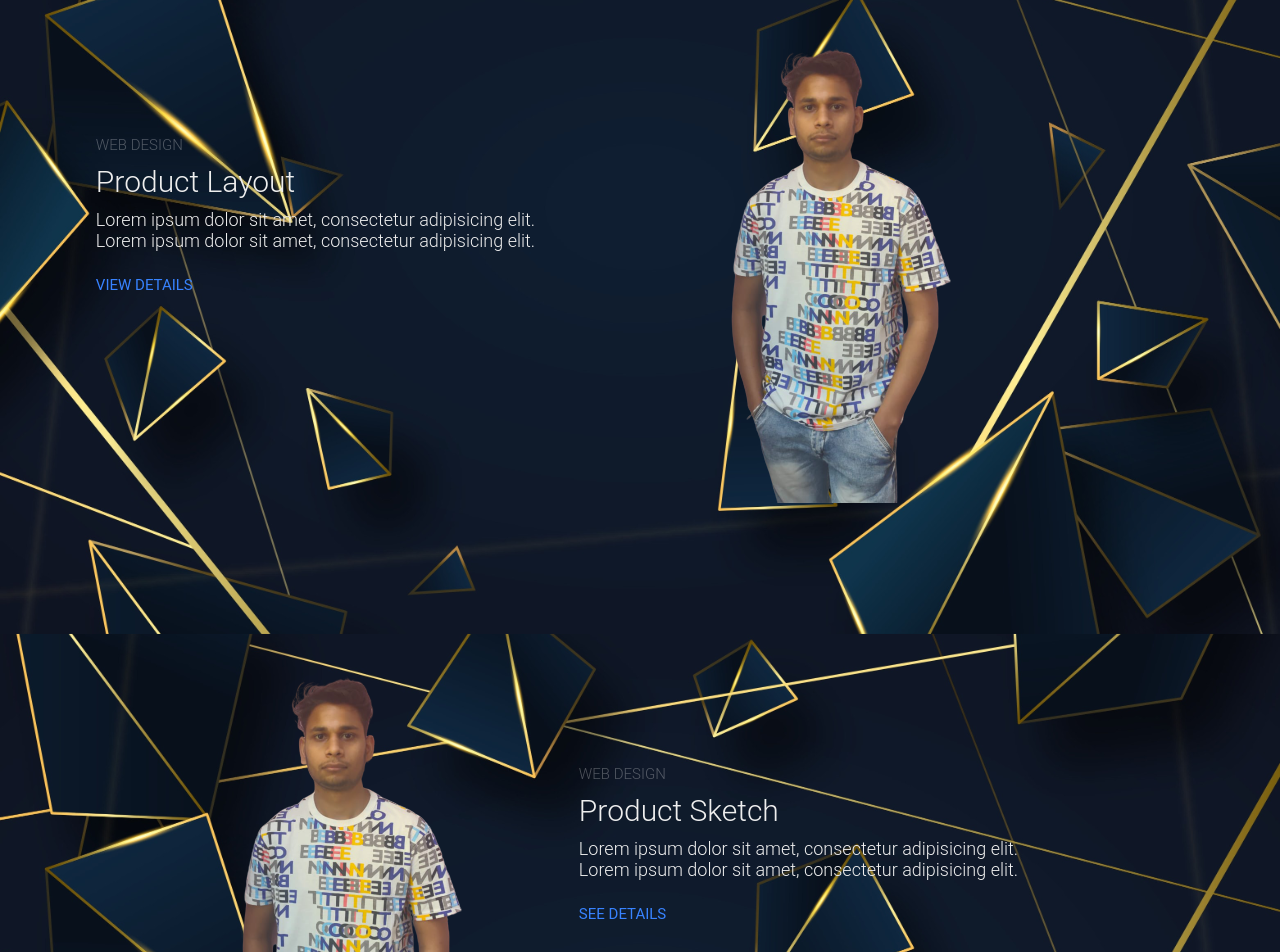
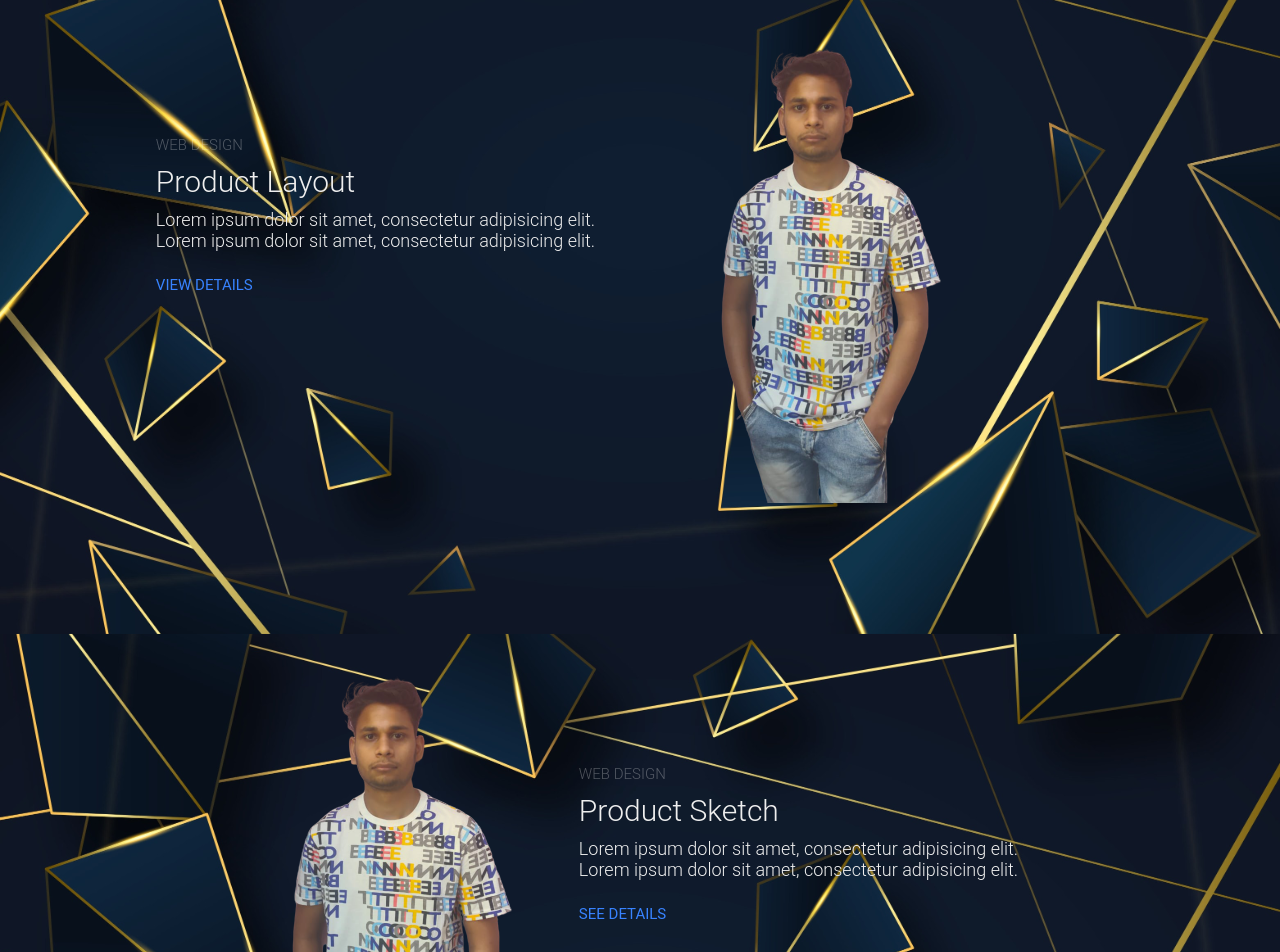
Before and after one commit to aryansharma11223/Aryan-Portfolio, a plain HTML site: page index.html in a window 1280 px wide. Shown: the part 2780-3732 px from the top of the page. Drawn offline with nearby package versions, Linux system fonts and the light colour scheme; a web font is replaced by a local one.

Commit message:
Make Changes

```diff
--- a/index.html
+++ b/index.html
@@ -124,10 +124,10 @@
                 <h6>View some of my recent Work</h6>
             </div>
             <div class="portfolio-item">
-                <div class="portfolio-img has-margin-right">
+                <div class="portfolio-img">
                     <img src="Portfolio-photo.png" alt="">
                 </div>
-                <div class="portfolio-description has-margin-right">
+                <div class="portfolio-description">
                     <h6>Web Development</h6>
                     <h1>Blog Development</h1>
                     <p>
@@ -138,7 +138,7 @@
                 </div>
             </div>
             <div class="portfolio-item">
-                <div class="portfolio-description has-margin-right">
+                <div class="portfolio-description desc-2">
                     <h6>Web Design</h6>
                     <h1>Product Layout</h1>
                     <p>
@@ -147,15 +147,15 @@
                     </p>
                     <a href="#" class="cta">View Details</a>
                 </div>
-                <div class="portfolio-img has-margin-right">
+                <div class="portfolio-img img-2">
                     <img src="Portfolio-photo.png" alt="">
                 </div>
             </div>
             <div class="portfolio-item">
-                <div class="portfolio-img  has-margin-right">
+                <div class="portfolio-img">
                     <img src="Portfolio-photo.png" alt="">
                 </div>
-                <div class="portfolio-description has-margin-right">
+                <div class="portfolio-description">
                     <h6>Web Design</h6>
                     <h1>Product Sketch</h1>
                     <p>
--- a/main.css
+++ b/main.css
@@ -134,7 +134,7 @@ header{
 }
 
 li{
-    margin: 0 2rem;
+    margin: 0 2em;
 }
 
 .nav-link{
@@ -338,6 +338,13 @@ li{
     margin-bottom: 5rem;
 }
 
+.portfolio-img{
+    height: auto;
+    width: auto;
+    margin: 0;
+    display: inline-block;
+}
+
 .portfolio-item:last-child{
     margin-bottom: 0;
 }
@@ -345,6 +352,14 @@ li{
 .profile-img{
     width: 50rem;
     flex: 1;
+}
+
+.img-2{
+    margin-left: 8em;
+}
+
+.desc-2{
+    margin-right: -10em;
 }
 
 .portfolio-description{
@@ -383,6 +398,7 @@ li{
     border-radius: .8rem;
     background-color: rgba(0,0,0,0.05);
     margin: 0 auto;
+    margin-left: 25em;
     position: relative;
     padding: 5rem;
     list-style: none;
```
